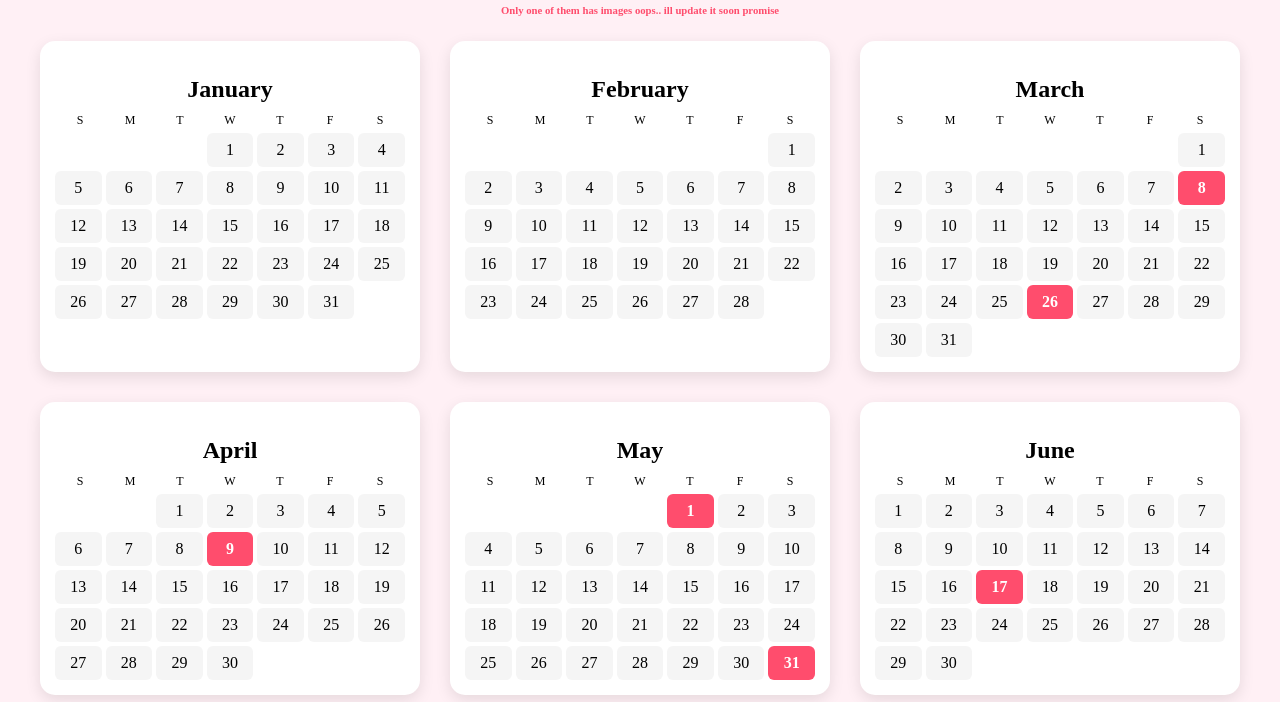
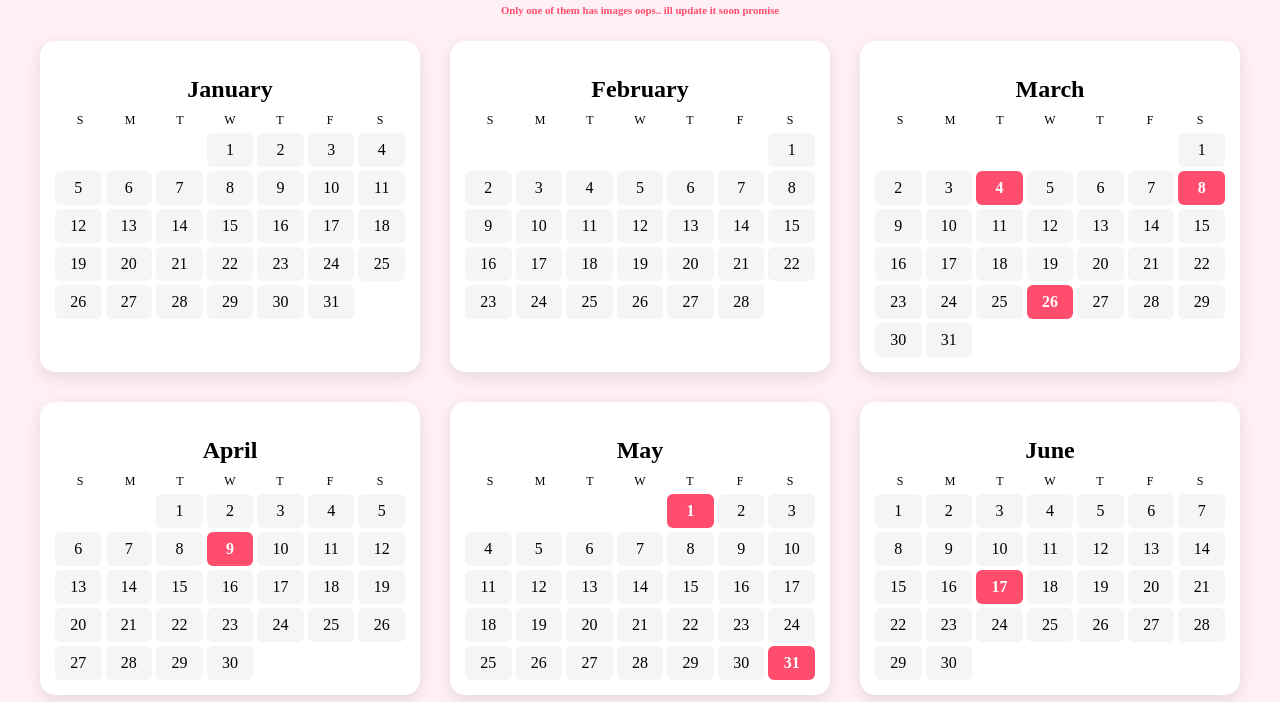
Before and after one commit to tekrola/ragza, a plain HTML site: page 2025.html in a window 1280 px wide. Shown: the part 98-800 px from the top of the page. Drawn offline with Linux system fonts and the light colour scheme; a web font is replaced by a local one.

Commit message:
Fix HTML structure and update memory data

```diff
--- a/2025.html
+++ b/2025.html
@@ -142,6 +142,11 @@ h6{
 
 <script>
 const memories = {
+    "March-4": {
+    title: "03/04/25",
+    text: "The day I confessed to you!!\nWe instantly got together which was a surprise to me hehe, making it our anniversary!!\nI love you so much :)",
+    image: "march8.png"
+  },
   "March-8": {
     title: "03/08/25",
     text: "Our first date!!!\nIt was a THFG meetup and we skated and split up and went to DTF :)\n** first time hugging and holding hands!!",
@@ -404,4 +409,5 @@ document.getElementById("memoryBox").style.display = "none"
 </script>
 
 </body>
+
 </html>
```
